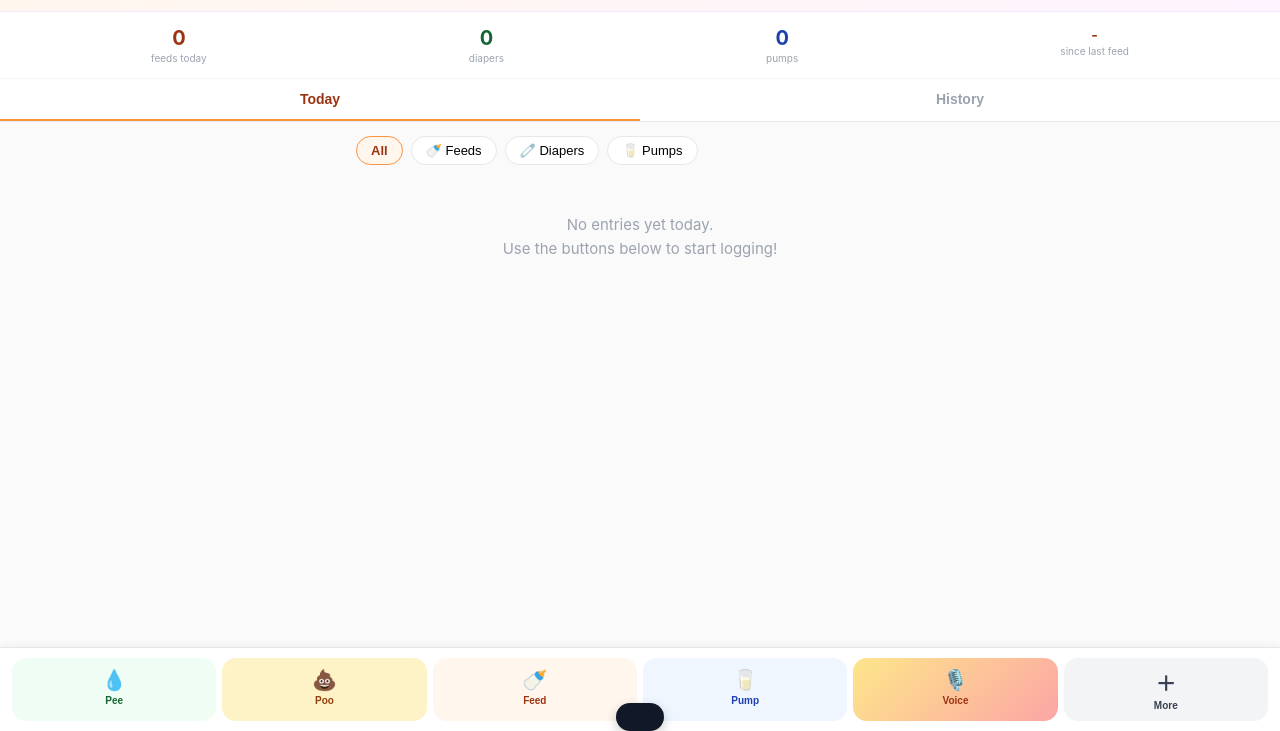
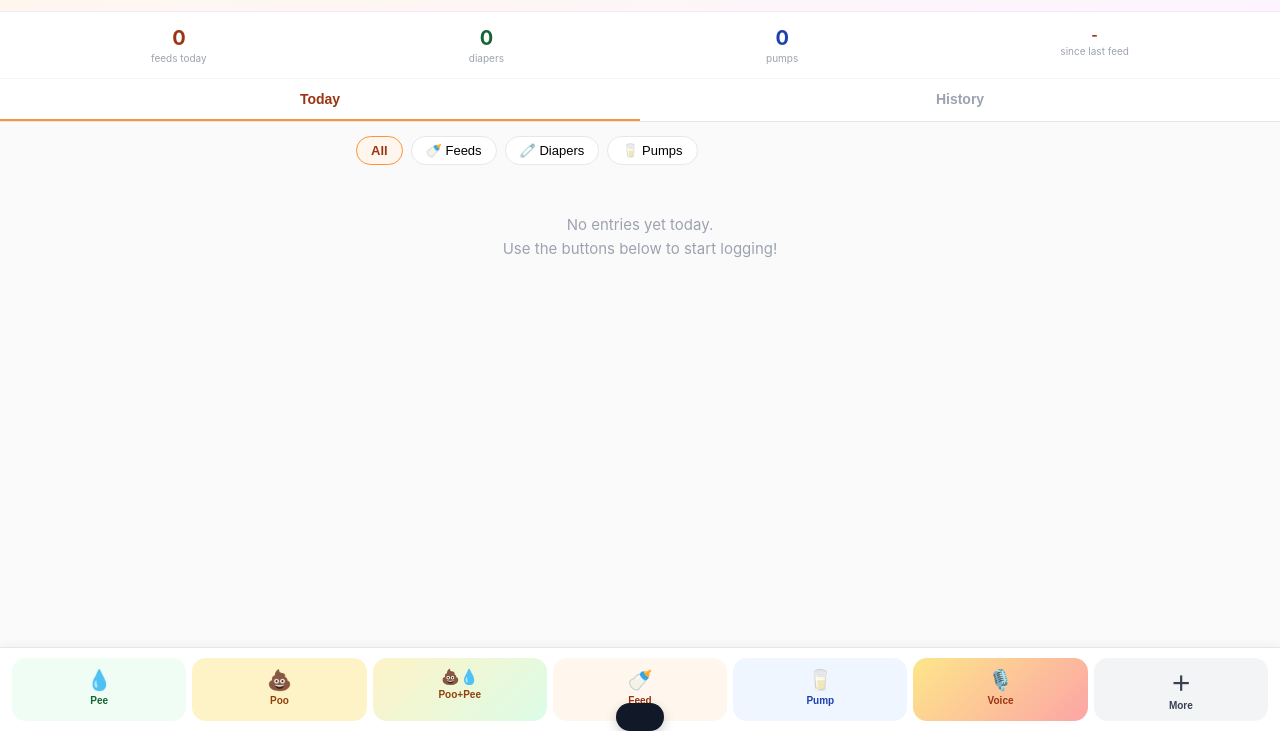
Before and after one commit to jamesblackjwb/elliot-log, a plain HTML site: page index.html in a window 1280 px wide. Shown: the part 69-800 px from the top of the page. Drawn offline with Linux system fonts and the light colour scheme.

Commit message:
Add Poo+Pee combo button to bottom bar

```diff
--- a/index.html
+++ b/index.html
@@ -152,6 +152,8 @@ body {
 .bot-btn .bot-icon { font-size: 20px; }
 .bot-btn.pee { background: var(--green-light); color: var(--green-dark); }
 .bot-btn.poo { background: #FEF3C7; color: #92400E; }
+.bot-btn.poopee { background: linear-gradient(135deg, #FEF3C7 0%, #DCFCE7 100%); color: #92400E; }
+.bot-btn.poopee .bot-icon { font-size: 15px; }
 .bot-btn.feed { background: var(--orange-light); color: var(--orange-dark); }
 .bot-btn.pump { background: var(--blue-light); color: var(--blue-dark); }
 .bot-btn.more { background: var(--gray-100); color: var(--gray-700); }
@@ -344,6 +346,7 @@ body {
 <div class="bottom-bar">
   <button class="bot-btn pee" onclick="quickDiaper('Pee diaper')"><span class="bot-icon">💧</span>Pee</button>
   <button class="bot-btn poo" onclick="quickDiaper('Poo diaper')"><span class="bot-icon">💩</span>Poo</button>
+  <button class="bot-btn poopee" onclick="quickDiaper('Pee & poo diaper')"><span class="bot-icon">💩💧</span>Poo+Pee</button>
   <button class="bot-btn feed" onclick="showFeedForm()"><span class="bot-icon">🍼</span>Feed</button>
   <button class="bot-btn pump" onclick="showPumpForm()"><span class="bot-icon">🥛</span>Pump</button>
   <button class="bot-btn voice" id="voiceBtn" onclick="startVoice()"><span class="bot-icon">🎙️</span>Voice</button>
```
